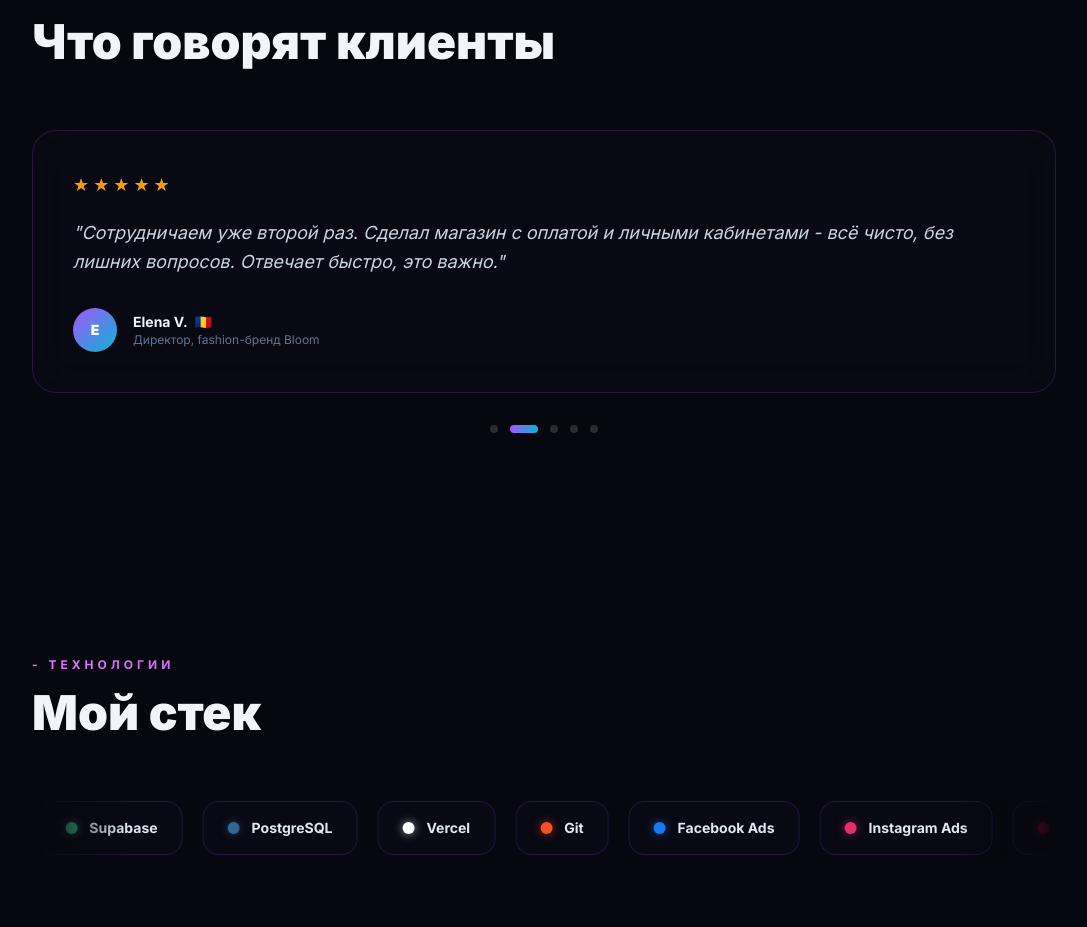
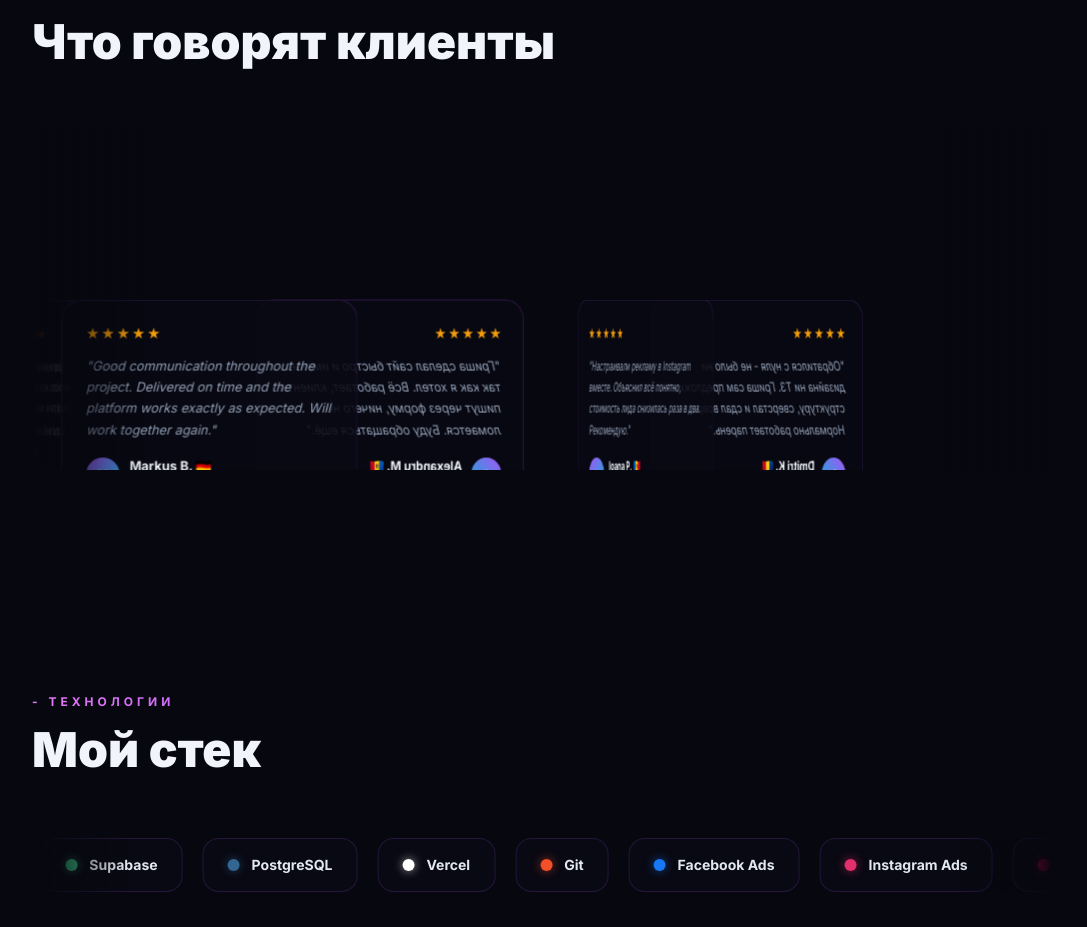
Before and after one commit to boomerang1312/portfolio, a Next.js app: page / in a window 1280 px wide. Shown: the part 3326-4253 px from the top of the page, without its empty margins (96-1183 px from the left). Built offline with nearby package versions, Linux system fonts and the light colour scheme.

Commit message:
Reviews: 3D rotating wheel with CSS rotateY/translateZ

```diff
--- a/app/globals.css
+++ b/app/globals.css
@@ -122,6 +122,18 @@ body {
 .glitch-1 { animation: glitch1 0.5s steps(1) forwards; }
 .glitch-2 { animation: glitch2 0.5s steps(1) forwards; }
 
+/* 3D Reviews wheel */
+@keyframes carousel-spin {
+  from { transform: rotateY(0deg); }
+  to   { transform: rotateY(-360deg); }
+}
+.carousel-3d {
+  animation: carousel-spin 16s linear infinite;
+}
+.carousel-3d:hover {
+  animation-play-state: paused;
+}
+
 /* Custom cursor — hide default on mouse devices */
 @media (pointer: fine) {
   *, *::before, *::after { cursor: none !important; }
--- a/app/page.tsx
+++ b/app/page.tsx
@@ -238,57 +238,63 @@ function GlitchText({ text, className = "" }: { text: string; className?: string
   );
 }
 
-/* ─── Reviews carousel ──────────────────────────────────────── */
+/* ─── Reviews 3D wheel ───────────────────────────────────────── */
 function ReviewsCarousel() {
-  const [active, setActive] = useState(0);
-  const [animating, setAnimating] = useState(false);
-
-  const goTo = useCallback((idx: number) => {
-    if (animating) return;
-    setAnimating(true);
-    setTimeout(() => { setActive(idx); setAnimating(false); }, 350);
-  }, [animating]);
-
-  useEffect(() => {
-    const id = setInterval(() => goTo((active + 1) % REVIEWS.length), 4500);
-    return () => clearInterval(id);
-  }, [active, goTo]);
-
-  const r = REVIEWS[active];
+  const n = REVIEWS.length;
+  const radius = 340;
 
   return (
-    <div>
-      {/* Card */}
-      <div className="relative mb-8" style={{ minHeight: 220 }}>
-        <TiltCard className="p-8 md:p-10"
-          style={{ opacity: animating ? 0 : 1, transform: animating ? "translateY(12px)" : "translateY(0)", transition: "opacity .35s ease, transform .35s ease" }}>
-          {/* Stars */}
-          <div className="flex gap-1 mb-5">
-            {Array.from({ length: r.stars }).map((_, i) => (
-              <span key={i} style={{ color: "#f59e0b", fontSize: 18 }}>★</span>
-            ))}
+    <div className="relative" style={{ height: 340, overflow: "hidden" }}>
+      {/* edge fades */}
+      <div className="absolute inset-y-0 left-0 w-28 z-10 pointer-events-none"
+        style={{ background: "linear-gradient(to right,#07070f,transparent)" }} />
+      <div className="absolute inset-y-0 right-0 w-28 z-10 pointer-events-none"
+        style={{ background: "linear-gradient(to left,#07070f,transparent)" }} />
+
+      {/* 3D stage */}
+      <div className="absolute inset-0" style={{ perspective: "900px" }}>
+        <div className="absolute" style={{ left: "50%", top: "50%", transform: "translate(-50%,-50%)" }}>
+          <div className="carousel-3d" style={{ transformStyle: "preserve-3d", position: "relative", width: 1, height: 1 }}>
+            {REVIEWS.map((r, i) => {
+              const angle = (i / n) * 360;
+              return (
+                <div key={i} style={{
+                  position: "absolute",
+                  transform: `rotateY(${angle}deg) translateZ(${radius}px)`,
+                }}>
+                  <div style={{ width: 300, transform: "translateX(-50%)" }}>
+                    <div style={{
+                      background: "rgba(10,10,20,0.88)",
+                      border: "1px solid rgba(168,85,247,0.22)",
+                      borderRadius: 20,
+                      padding: "22px 24px",
+                      backdropFilter: "blur(20px)",
+                    }}>
+                      <div style={{ color: "#f59e0b", fontSize: 15, marginBottom: 10, letterSpacing: 2 }}>
+                        {"★".repeat(r.stars)}
+                      </div>
+                      <p style={{ color: "#94a3b8", fontSize: 13, lineHeight: 1.65, marginBottom: 16, fontStyle: "italic" }}>
+                        "{r.text}"
+                      </p>
+                      <div style={{ display: "flex", alignItems: "center", gap: 10 }}>
+                        <div style={{
+                          width: 34, height: 34, borderRadius: "50%",
+                          background: "linear-gradient(135deg,#a855f7,#06b6d4)",
+                          display: "flex", alignItems: "center", justifyContent: "center",
+                          fontWeight: 900, color: "#fff", fontSize: 13, flexShrink: 0,
+                        }}>{r.name.charAt(0)}</div>
+                        <div>
+                          <div style={{ fontWeight: 700, fontSize: 13, color: "#f1f5f9" }}>{r.name} {r.country}</div>
+                          <div style={{ fontSize: 11, color: "#475569" }}>{r.role}</div>
+                        </div>
+                      </div>
+                    </div>
+                  </div>
+                </div>
+              );
+            })}
           </div>
-          <p className="text-slate-300 text-base md:text-lg leading-relaxed mb-8 italic">"{r.text}"</p>
-          <div className="flex items-center gap-4">
-            <div className="w-11 h-11 rounded-full flex items-center justify-center font-black text-white text-sm shrink-0"
-              style={{ background: "linear-gradient(135deg,#a855f7,#06b6d4)" }}>
-              {r.name.charAt(0)}
-            </div>
-            <div>
-              <div className="font-bold text-sm">{r.name} <span className="ml-1">{r.country}</span></div>
-              <div className="text-slate-500 text-xs">{r.role}</div>
-            </div>
-          </div>
-        </TiltCard>
-      </div>
-
-      {/* Dots */}
-      <div className="flex justify-center gap-3">
-        {REVIEWS.map((_, i) => (
-          <button key={i} onClick={() => goTo(i)}
-            className="rounded-full transition-all duration-300"
-            style={{ width: i === active ? 28 : 8, height: 8, background: i === active ? "linear-gradient(90deg,#a855f7,#06b6d4)" : "rgba(255,255,255,0.15)" }} />
-        ))}
+        </div>
       </div>
     </div>
   );
```
